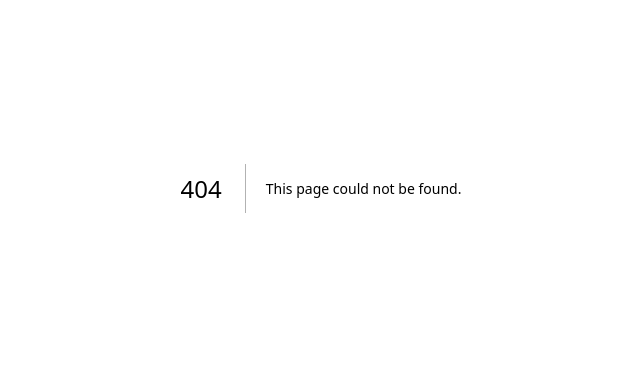
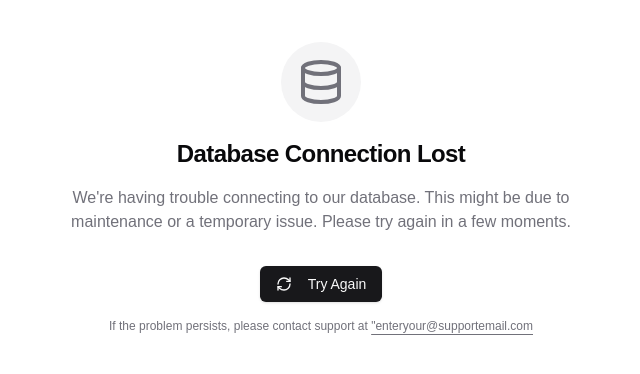
Before and after one commit to krotrn/Chat_App, a Next.js app: page /database-offline in a window 1280 px wide. Before the commit this address had no page. Shown: the part 212-586 px from the top of the page, without its empty margins (319-959 px from the left). Built offline with nearby package versions, Linux system fonts and the light colour scheme; no server answers.

Commit message:
feat: implement database connection checks and offline handling; add loading and error components for offline scenarios

```diff
--- /dev/null
+++ b/actions/checks.ts
@@ -0,0 +1,11 @@
+import { db } from "@/prisma";
+
+export async function checkDB() {
+  try {
+    await db.$queryRaw`SELECT 1`;
+    return { status: "ok", message: "Database connection is healthy" };
+  } catch (error) {
+    console.error("Database health check failed:", error);
+    return { status: "error", message: "Database connection failed" }
+  }
+}
--- a/app/(protected)/chats/default.tsx
+++ b/app/(protected)/chats/default.tsx
@@ -1,7 +1,10 @@
-import React from 'react'
-
 export default function Default() {
   return (
-    <div>Default</div>
-  )
+    <div className="flex h-full items-center justify-center">
+      <div className="text-center">
+        <h2 className="text-2xl font-semibold text-gray-700">Welcome to Chats</h2>
+        <p className="mt-2 text-gray-500">Select a chat from the list to start messaging</p>
+      </div>
+    </div>
+  );
 }
--- a/app/(protected)/chats/layout.tsx
+++ b/app/(protected)/chats/layout.tsx
@@ -7,7 +7,7 @@ export default async function ChatsLayout({
 }: {
   chatList: React.ReactNode;
   chatMain: React.ReactNode;
-  searchParams: Promise<{ chat?: string }>;
+  searchParams: Promise<{ chat?: string; }>;
 }) {
   const search = await searchParams;
   const selectedChatId = search?.chat;
--- /dev/null
+++ b/app/database-offline/error.tsx
@@ -0,0 +1,34 @@
+"use client";
+
+import { useEffect } from "react";
+import { Button } from "@/components/ui/button";
+import { RefreshCw } from "lucide-react";
+
+export default function DatabaseOfflineError({
+  error,
+  reset,
+}: {
+  error: Error & { digest?: string; };
+  reset: () => void;
+}) {
+  useEffect(() => {
+    console.error("Database offline error:", error);
+  }, [error]);
+
+  return (
+    <div className="flex min-h-screen flex-col items-center justify-center p-4 text-center">
+      <div className="mx-auto flex max-w-[500px] flex-col items-center justify-center space-y-4">
+        <h1 className="text-2xl font-bold tracking-tight">
+          Something went wrong
+        </h1>
+        <p className="text-muted-foreground">
+          We encountered an error while checking the database connection.
+        </p>
+        <Button onClick={reset} className="mt-4">
+          <RefreshCw className="mr-2 h-4 w-4" />
+          Try Again
+        </Button>
+      </div>
+    </div>
+  );
+}
--- /dev/null
+++ b/app/database-offline/loading.tsx
@@ -0,0 +1,16 @@
+import { Skeleton } from "@/components/ui/skeleton";
+
+export default function DatabaseOfflineLoading() {
+  return (
+    <div className="flex min-h-screen flex-col items-center justify-center p-4 text-center">
+      <div className="mx-auto flex max-w-[500px] flex-col items-center justify-center space-y-4">
+        <Skeleton className="h-20 w-20 rounded-full" />
+        <Skeleton className="h-8 w-64" />
+        <Skeleton className="h-4 w-full" />
+        <Skeleton className="h-4 w-3/4" />
+        <Skeleton className="h-10 w-32 mt-4" />
+        <Skeleton className="h-3 w-48 mt-2" />
+      </div>
+    </div>
+  );
+}
--- /dev/null
+++ b/app/database-offline/page.tsx
@@ -0,0 +1,12 @@
+import { Metadata } from "next";
+import { DatabaseOfflinePage } from "@/components/offline/database-offline-page";
+import { config } from "@/config";
+
+export const metadata: Metadata = {
+  title: `${config.appName || 'App'} - Database Connection Lost`,
+  description: "We're having trouble connecting to our database. Please try again in a few moments.",
+};
+
+export default function DatabaseOfflineRoute() {
+  return <DatabaseOfflinePage />;
+}
--- /dev/null
+++ b/app/offline/error.tsx
@@ -0,0 +1,38 @@
+"use client";
+
+import { useEffect } from "react";
+import { Button } from "@/components/ui/button";
+import { RefreshCw } from "lucide-react";
+
+export default function OfflineError({
+  error,
+  reset,
+}: {
+  error: Error & { digest?: string; };
+  reset: () => void;
+}) {
+  useEffect(() => {
+    // Log the error to an error reporting service
+    console.error("Offline page error:", error);
+  }, [error]);
+
+  return (
+    <div className="flex flex-col items-center justify-center min-h-screen p-4 text-center">
+      <div className="w-full max-w-md p-8 space-y-6 bg-background rounded-lg shadow-lg border">
+        <h1 className="text-2xl font-bold tracking-tight text-red-500">Something went wrong!</h1>
+
+        <p className="text-muted-foreground">
+          There was an error loading the offline page. Please try again.
+        </p>
+
+        <Button
+          onClick={reset}
+          className="w-full"
+        >
+          <RefreshCw className="mr-2 h-4 w-4" />
+          Try Again
+        </Button>
+      </div>
+    </div>
+  );
+}
--- /dev/null
+++ b/app/offline/loading.tsx
@@ -0,0 +1,20 @@
+import { Skeleton } from "@/components/ui/skeleton";
+
+export default function OfflineLoading() {
+  return (
+    <div className="flex flex-col items-center justify-center min-h-screen p-4 text-center">
+      <div className="w-full max-w-md p-8 space-y-6 bg-background rounded-lg shadow-lg border">
+        <div className="flex justify-center">
+          <Skeleton className="h-20 w-20 rounded-full" />
+        </div>
+
+        <Skeleton className="h-8 w-3/4 mx-auto" />
+
+        <Skeleton className="h-4 w-full" />
+        <Skeleton className="h-4 w-5/6 mx-auto" />
+
+        <Skeleton className="h-10 w-full" />
+      </div>
+    </div>
+  );
+}
--- /dev/null
+++ b/app/offline/page.tsx
@@ -0,0 +1,12 @@
+import type { Metadata } from "next";
+import OfflinePage from "@/components/offline/offline-page";
+import { config } from "@/config";
+
+export const metadata: Metadata = {
+  title: `Offline | ${config.appName}`,
+  description: "You are currently offline. Please check your internet connection.",
+};
+
+export default function OfflineRoute() {
+  return <OfflinePage />;
+}
--- /dev/null
+++ b/components/offline/check-wrapper.tsx
@@ -0,0 +1,39 @@
+"use client";
+import { useState, useEffect } from "react";
+import { useDatabaseStatus } from "@/hooks/use-database-status";
+import { DatabaseOfflinePage } from "./database-offline-page";
+import { useOnlineStatus } from "@/hooks/use-online-status";
+import OfflinePage from "./offline-page";
+
+interface CheckWrapperProps {
+  children: React.ReactNode;
+}
+
+export default function CheckWrapper({
+  children,
+}: CheckWrapperProps) {
+  const isOnline = useOnlineStatus();
+  const { isConnected, isChecking } = useDatabaseStatus();
+  const [isMounted, setIsMounted] = useState(false);
+
+  useEffect(() => {
+    setIsMounted(true);
+  }, []);
+
+  if (!isMounted) {
+    return <>{children}</>;
+  }
+
+  if (isChecking) {
+    return <>{children}</>;
+  }
+
+  if (!isOnline) {
+    return <OfflinePage />;
+  }
+  if (!isConnected) {
+    return <DatabaseOfflinePage />;
+  }
+
+  return <>{children}</>;
+}
--- /dev/null
+++ b/components/offline/database-offline-page.tsx
@@ -0,0 +1,54 @@
+"use client";
+import { useState } from "react";
+import { useRouter } from "next/navigation";
+import { Button } from "@/components/ui/button";
+import { RefreshCw, Database } from "lucide-react";
+import { config } from "@/config";
+
+export function DatabaseOfflinePage() {
+  const router = useRouter();
+  const [isRefreshing, setIsRefreshing] = useState(false);
+
+  const handleRefresh = () => {
+    setIsRefreshing(true);
+    router.refresh();
+  };
+
+  return (
+    <div className="flex min-h-screen flex-col items-center justify-center p-4 text-center">
+      <div className="mx-auto flex max-w-[500px] flex-col items-center justify-center space-y-4">
+        <div className="rounded-full bg-muted p-4">
+          <Database className="h-12 w-12 text-muted-foreground" />
+        </div>
+        <h1 className="text-2xl font-bold tracking-tight">
+          Database Connection Lost
+        </h1>
+        <p className="text-muted-foreground">
+          We&apos;re having trouble connecting to our database. This might be due to
+          maintenance or a temporary issue. Please try again in a few moments.
+        </p>
+        <Button
+          onClick={handleRefresh}
+          disabled={isRefreshing}
+          className="mt-4"
+        >
+          <RefreshCw
+            className={`mr-2 h-4 w-4 ${isRefreshing ? "animate-spin" : ""}`}
+          />
+          {isRefreshing ? "Checking Connection..." : "Try Again"}
+        </Button>
+        {config.supportEmail && (
+          <p className="text-xs text-muted-foreground">
+            If the problem persists, please contact support at{" "}
+            <a
+              href={`mailto:${config.supportEmail}`}
+              className="underline underline-offset-4 hover:text-primary"
+            >
+              {config.supportEmail}
+            </a>
+          </p>
+        )}
+      </div>
+    </div>
+  );
+}
--- /dev/null
+++ b/components/offline/offline-page.tsx
@@ -0,0 +1,55 @@
+"use client";
+
+import { useEffect, useState } from "react";
+import { useRouter } from "next/navigation";
+import { useOnlineStatus } from "@/hooks/use-online-status";
+import { Button } from "@/components/ui/button";
+import { RefreshCw, WifiOff } from "lucide-react";
+
+export default function OfflinePage() {
+  const isOnline = useOnlineStatus();
+  const router = useRouter();
+  const [isRefreshing, setIsRefreshing] = useState(false);
+
+  useEffect(() => {
+    if (isOnline) {
+      const timer = setTimeout(() => {
+        router.refresh();
+      }, 1000);
+
+      return () => clearTimeout(timer);
+    }
+  }, [isOnline, router]);
+
+  const handleRefresh = () => {
+    setIsRefreshing(true);
+    window.location.reload();
+  };
+
+  return (
+    <div className="flex flex-col items-center justify-center min-h-screen p-4 text-center">
+      <div className="w-full max-w-md p-8 space-y-6 bg-background rounded-lg shadow-lg border">
+        <div className="flex justify-center">
+          <div className="p-4 rounded-full bg-muted">
+            <WifiOff className="h-12 w-12 text-muted-foreground" />
+          </div>
+        </div>
+
+        <h1 className="text-2xl font-bold tracking-tight">You&apos;re Offline</h1>
+
+        <p className="text-muted-foreground">
+          It looks like you&apos;ve lost your internet connection. Please check your connection and try again.
+        </p>
+
+        <Button
+          onClick={handleRefresh}
+          className="w-full"
+          disabled={!isOnline || isRefreshing}
+        >
+          <RefreshCw className={`mr-2 h-4 w-4 ${isRefreshing ? 'animate-spin' : ''}`} />
+          {isRefreshing ? "Refreshing..." : isOnline ? "Reconnecting..." : "Try Again"}
+        </Button>
+      </div>
+    </div>
+  );
+}
```
